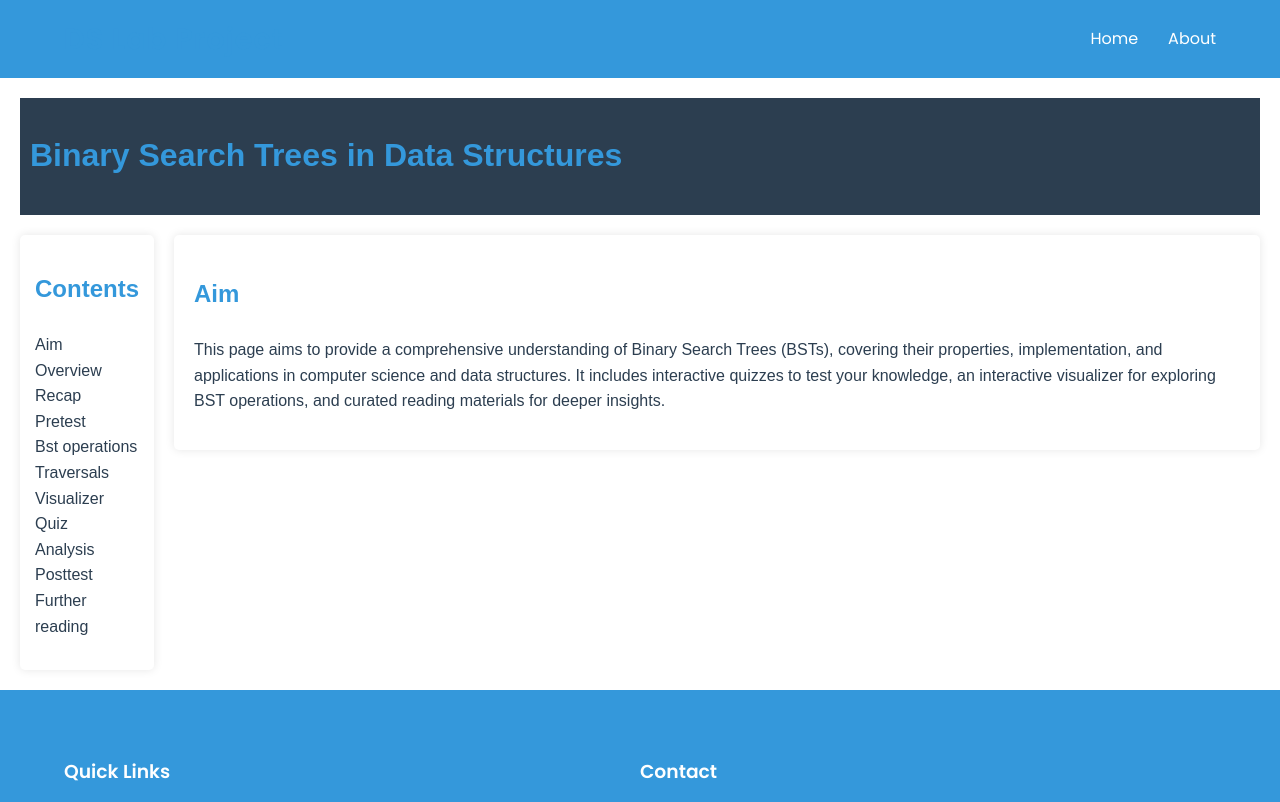
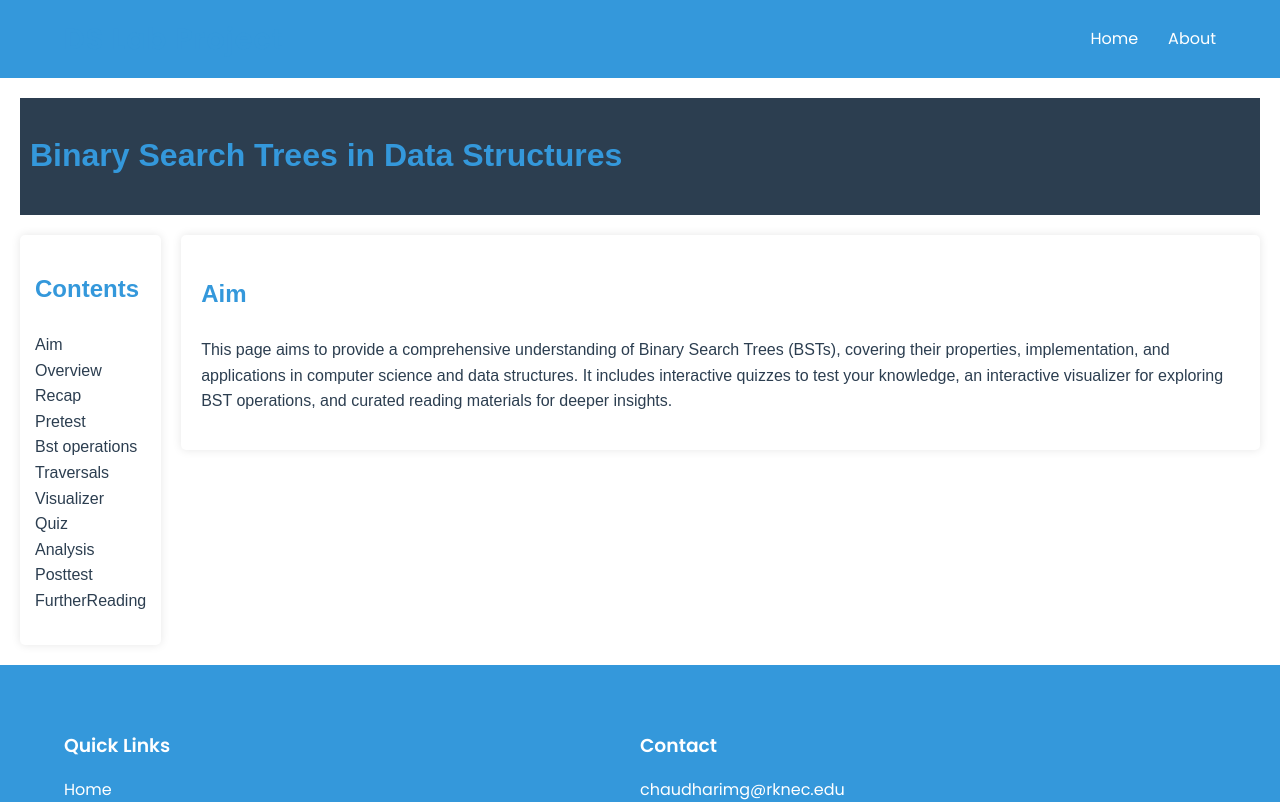
Before and after one commit to mrudulchaudhari/DS-Lab, a React (Vite) app in the folder ds-labs/: page /binary-search-tree in a window 1280 px wide. Shown: the top 802 px of the page. Built offline with nearby package versions, Linux system fonts and the light colour scheme.

Commit message:
sorted the issue

```diff
--- a/ds-labs/src/algorithms/binarysearchtree/tree.jsx
+++ b/ds-labs/src/algorithms/binarysearchtree/tree.jsx
@@ -326,9 +326,9 @@ function BSTPage() {
             <QuestionSet questionSet={allQuestions[2]} />
           </section>
         );
-      case 'further-reading':
+      case 'FurtherReading':
         return (
-          <section id="further-reading">
+          <section id="FurtherReading">
             <h2>Further Reading/References</h2>
             <h2>Binary tree in c++</h2>
             <div class="video-container">
@@ -368,7 +368,7 @@ function BSTPage() {
         }}>
           <h2>Contents</h2>
           <ul style={{ listStyleType: 'none', padding: 0 }}>
-            {['aim', 'overview', 'recap', 'pretest', 'bst-operations', 'traversals','visualizer', 'quiz', 'analysis', 'posttest', 'further-reading'].map((section) => (
+            {['aim', 'overview', 'recap', 'pretest', 'bst-operations', 'traversals','visualizer', 'quiz', 'analysis', 'posttest', 'FurtherReading'].map((section) => (
               <li key={section}>
                 <a
                   href={`#${section}`}
```
